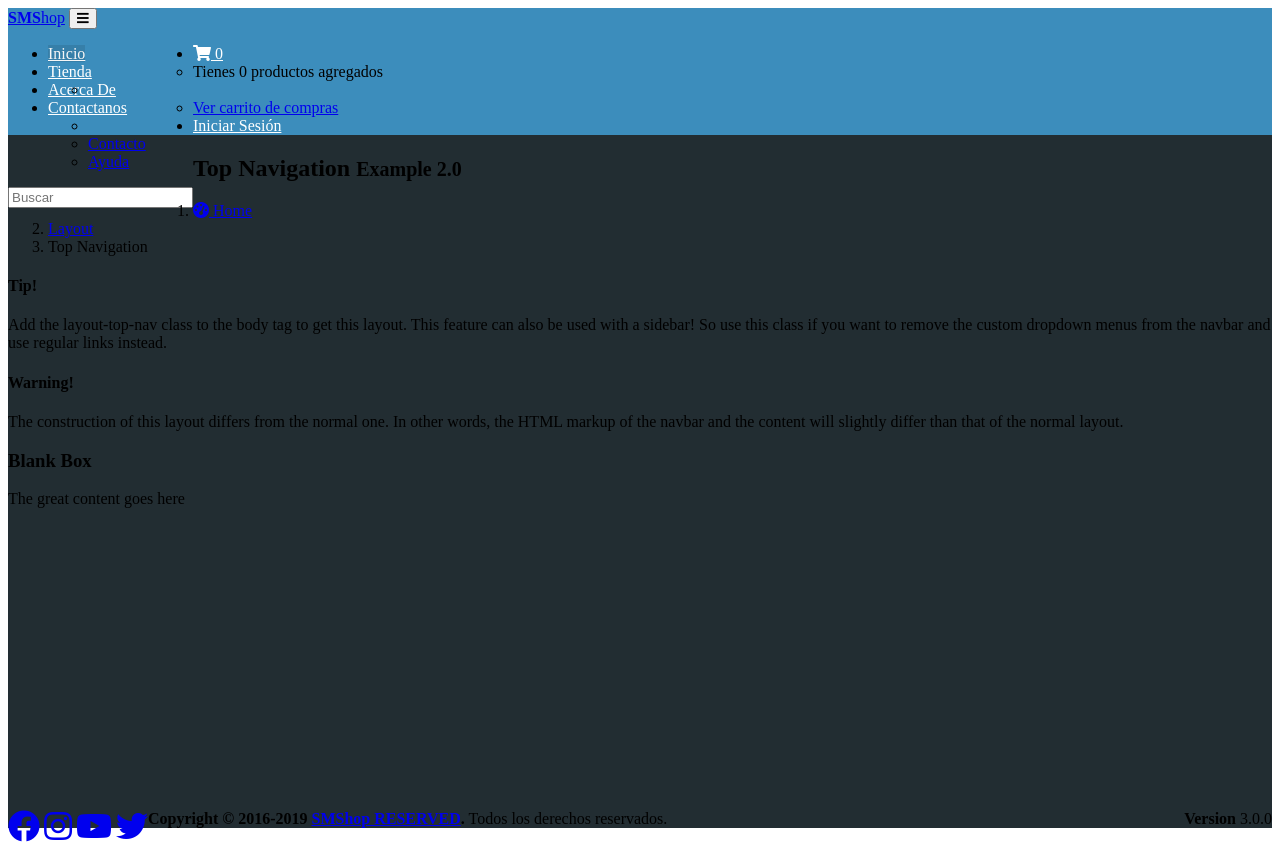
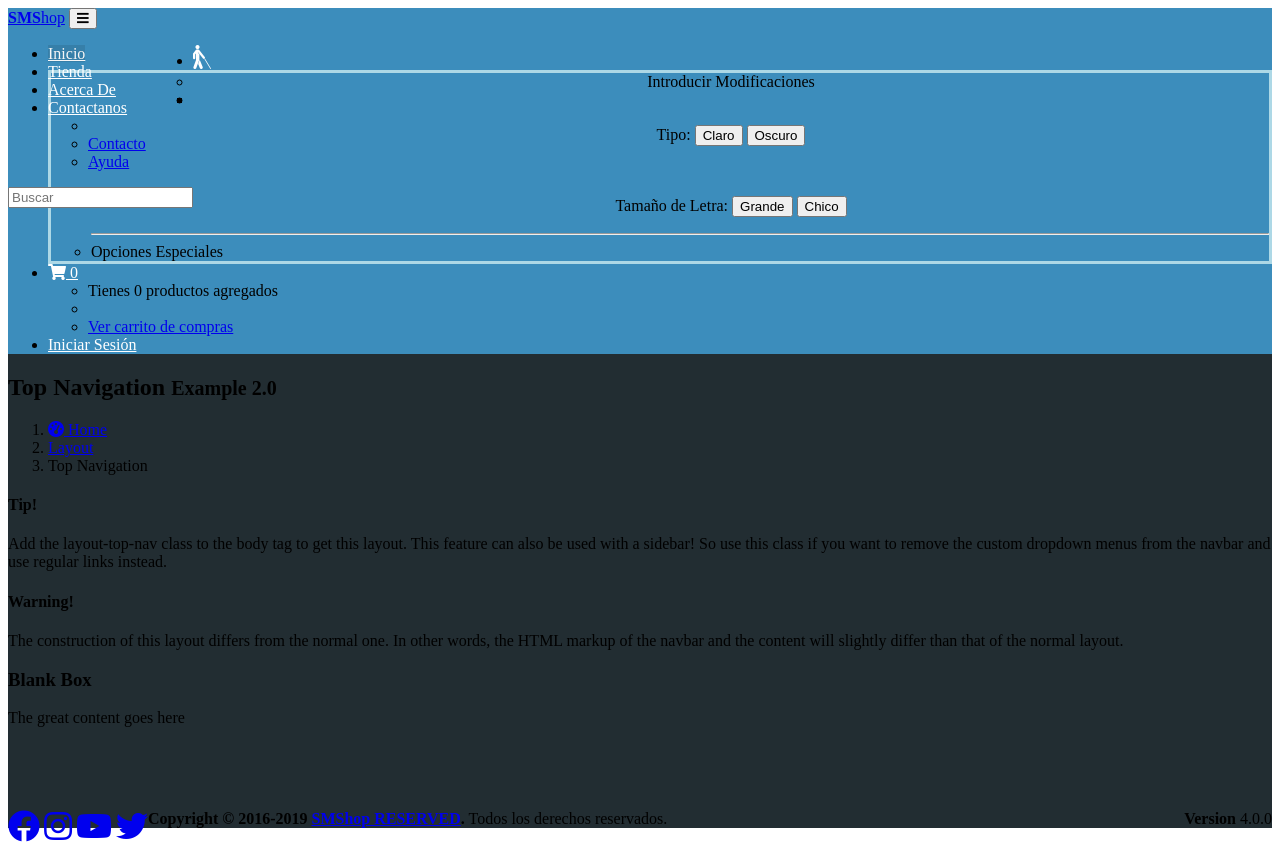
Before and after one commit to rmaafs/Tienda, a PHP site: page /Tienda/php/base.php in a window 1280 px wide. Run offline with PHP 8.4, Linux system fonts and the light colour scheme; some libraries are stand-ins or nearby versions.

Commit message:
Cambios en el navbar, footer y agregado Access para liciados

```diff
--- /dev/null
+++ b/php/Access.php
@@ -0,0 +1,36 @@
+<a href="#" class="dropdown-toggle" data-toggle="dropdown">
+    <i class="fas fa-blind" style="font-size:150%;"></i>
+</a>
+
+
+<ul class="dropdown-menu" style="border:3px solid lightblue;">
+    <input type="hidden">
+    <li class="header" style="text-align:center;">Introducir Modificaciones</li>
+    <li>
+        <ul class="menu">
+            <li>
+                <br>
+                <div>
+                    <p style="text-align:center;">Tipo:
+                        <button onclick="Light('red');" value="Light">Claro</button>
+                        <button onclick="Dark('black');" value="Dark">Oscuro</button>
+                </div>
+                <br>
+                <div>
+                    <p style="text-align:center;">Tamaño de Letra:
+                        <button onclick="Big();" value="big">Grande</button>
+                        <button onclick="Small();" value="small">Chico</button>
+                </div>
+
+            </li>
+        </ul>
+    </li>
+    <hr>
+    <li class="footer"><a>Opciones Especiales</a></li>
+</ul>
+
+<script>
+    function Dark(color){
+        document.body.style.background = color;
+    }
+</script>
--- a/php/includes/footer.php
+++ b/php/includes/footer.php
@@ -8,13 +8,17 @@
         <a href="https://www.instagram.com//" target="_blank"><i class="fab fa-instagram" style="font-size:200%;"></i></a></li>
         <a href="https://www.youtube.com//" target="_blank"><i class="fab fa-youtube" style="font-size:200%;"></i></a></li>
         <a href="#" target="_blank"><i class="fab fa-twitter" style="font-size:200%;"></i></a></li>
+
+
+
+
     </div>
     <!-- REDES FIN -->
 
 
     <div class="container">
         <div class="pull-right hidden-xs">
-            <b>Version</b> 3.0.0
+            <b>Version</b> 4.0.0
         </div>
         <strong>Copyright &copy; 2016-2019 <a href="contacto.php">SMShop RESERVED</a>.</strong> Todos los derechos reservados.
     </div>
--- a/php/includes/navbar.php
+++ b/php/includes/navbar.php
@@ -58,6 +58,12 @@ session_start();
             <!-- Navbar Right Menu -->
             <div class="navbar-custom-menu">
                 <ul class="nav navbar-nav">
+
+            <!-- Liciados -->
+            <li class="dropdown messages-menu" id="html-carrito-compras">
+                <?php include "Access.php"; ?>
+            </li>
+            <!-- End Liciados -->
                     <!-- CARRITO DE COMPRAS -->
                     <li class="dropdown messages-menu" id="html-carrito-compras">
                         <?php include "iconCarritoCompras.php"; ?>
```
Lines whose indentation alone changed are shown as unchanged.
